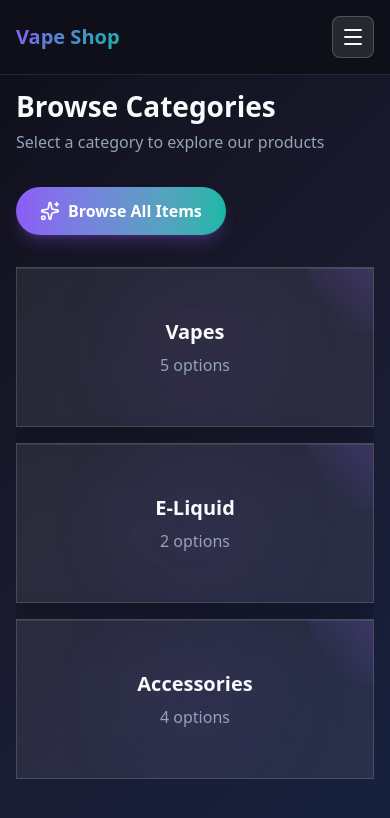
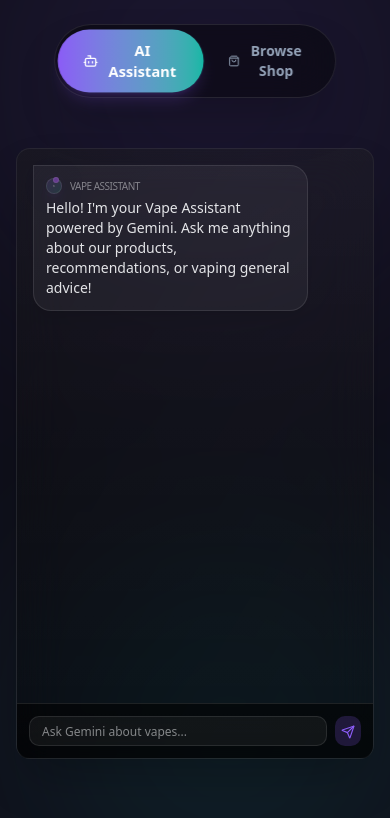
Before and after one commit to prograniteservices-cloud/vape2.0, a Next.js app: page / in a window 390 px wide. Shown: the top 818 px of the page. Built offline with nearby package versions, Linux system fonts and the light colour scheme; no server answers.

Commit message:
Refactor UI: AI-First layout, Gemini integration, and security fixes

```diff
--- a/src/app/page.tsx
+++ b/src/app/page.tsx
@@ -5,7 +5,8 @@ import { motion, AnimatePresence } from 'framer-motion';
 import { Category, Product } from '@/types';
 import { Sidebar } from '@/components/layout/Sidebar';
 import { Dashboard } from '@/components/layout/Dashboard';
-import { Menu } from 'lucide-react';
+import { AIChat } from '@/components/features/AIChat';
+import { Menu, Sparkles, ShoppingBag, Bot } from 'lucide-react';
 import { hasChildren, getProductsByCategory, products as allProducts } from '@/lib/data';
 
 // Page transition wrapper
@@ -18,6 +19,7 @@ function PageTransition({ children, mode }: { children: React.ReactNode; mode: s
         animate={{ opacity: 1, y: 0 }}
         exit={{ opacity: 0, y: -20 }}
         transition={{ duration: 0.3, ease: [0.4, 0, 0.2, 1] }}
+        className="w-full h-full"
       >
         {children}
       </motion.div>
@@ -26,6 +28,7 @@ function PageTransition({ children, mode }: { children: React.ReactNode; mode: s
 }
 
 export default function Home() {
+  const [appMode, setAppMode] = useState<'ai' | 'shop'>('ai');
   const [selectedCategory, setSelectedCategory] = useState<Category | null>(null);
   const [isMobileSidebarOpen, setIsMobileSidebarOpen] = useState(false);
   const [viewMode, setViewMode] = useState<'categories' | 'products'>('categories');
@@ -85,8 +88,40 @@ export default function Home() {
   };
 
   return (
-    <>
-      <header className="md:hidden flex items-center justify-between p-4 bg-[#0f0f1a] border-b border-white/10 z-30">
+    <div className="flex flex-col h-screen overflow-hidden bg-background text-foreground relative">
+
+      {/* Premium Mode Switcher */}
+      <div className="absolute top-6 left-1/2 -translate-x-1/2 z-50 flex items-center gap-1 p-1.5 bg-black/40 backdrop-blur-xl border border-white/10 rounded-full shadow-2xl">
+        <button
+          onClick={() => setAppMode('ai')}
+          className={`
+            flex items-center gap-2 px-6 py-2.5 rounded-full text-sm font-semibold transition-all duration-300
+            ${appMode === 'ai'
+              ? 'bg-gradient-to-r from-primary to-accent text-white shadow-lg shadow-primary/20 scale-105'
+              : 'text-muted-foreground hover:text-white hover:bg-white/5'
+            }
+          `}
+        >
+          <Bot size={18} />
+          <span>AI Assistant</span>
+        </button>
+        <button
+          onClick={() => setAppMode('shop')}
+          className={`
+            flex items-center gap-2 px-6 py-2.5 rounded-full text-sm font-semibold transition-all duration-300
+            ${appMode === 'shop'
+              ? 'bg-white text-black shadow-lg shadow-white/10 scale-105'
+              : 'text-muted-foreground hover:text-white hover:bg-white/5'
+            }
+          `}
+        >
+          <ShoppingBag size={18} />
+          <span>Browse Shop</span>
+        </button>
+      </div>
+
+      {appMode === 'shop' && (
+        <header className="md:hidden flex items-center justify-between p-4 bg-[#0f0f1a] border-b border-white/10 z-30 pt-20">
           <h1 className="text-xl font-bold gradient-text">Vape Shop</h1>
           <button
             onClick={toggleMobileSidebar}
@@ -96,13 +131,7 @@ export default function Home() {
             <Menu size={24} />
           </button>
         </header>
-
-      <Sidebar
-        selectedCategory={selectedCategory}
-        onSelectCategory={handleSelectCategory}
-        isMobileOpen={isMobileSidebarOpen}
-        onCloseMobile={closeMobileSidebar}
-      />
+      )}
 
       {/* Loading Overlay */}
       <AnimatePresence>
@@ -111,7 +140,7 @@ export default function Home() {
             initial={{ opacity: 0 }}
             animate={{ opacity: 1 }}
             exit={{ opacity: 0 }}
-            className="fixed inset-0 z-40 bg-background/50 backdrop-blur-sm flex items-center justify-center pointer-events-none"
+            className="fixed inset-0 z-[60] bg-background/50 backdrop-blur-sm flex items-center justify-center pointer-events-none"
           >
             <motion.div
               animate={{ rotate: 360 }}
@@ -122,7 +151,33 @@ export default function Home() {
         )}
       </AnimatePresence>
 
-      <PageTransition mode={viewMode + (selectedCategory?.id || 'root')}>
+      <main className="flex-1 flex overflow-hidden relative">
+        <PageTransition mode={appMode}>
+          {appMode === 'ai' ? (
+            <div className="w-full h-full flex flex-col items-center justify-center p-4 md:p-8 overflow-hidden relative">
+              {/* Background Ambient Effects */}
+              <div className="absolute top-[-20%] left-[-10%] w-[500px] h-[500px] bg-primary/20 rounded-full blur-[120px] pointer-events-none opacity-50" />
+              <div className="absolute bottom-[-10%] right-[-10%] w-[400px] h-[400px] bg-accent/20 rounded-full blur-[100px] pointer-events-none opacity-50" />
+
+              <div className="w-full max-w-4xl h-[80vh] relative z-10 pt-16">
+                <motion.div
+                  initial={{ scale: 0.95, opacity: 0 }}
+                  animate={{ scale: 1, opacity: 1 }}
+                  transition={{ duration: 0.5 }}
+                  className="h-full"
+                >
+                  <AIChat />
+                </motion.div>
+              </div>
+            </div>
+          ) : (
+            <div className="flex w-full h-full pt-20 md:pt-0">
+              <Sidebar
+                selectedCategory={selectedCategory}
+                onSelectCategory={handleSelectCategory}
+                isMobileOpen={isMobileSidebarOpen}
+                onCloseMobile={closeMobileSidebar}
+              />
               <Dashboard
                 selectedCategory={selectedCategory}
                 onSelectCategory={handleSelectCategory}
@@ -131,7 +186,10 @@ export default function Home() {
                 viewMode={viewMode}
                 products={productsToDisplay}
               />
+            </div>
+          )}
         </PageTransition>
-    </>
+      </main>
+    </div>
   );
 }
--- a/src/components/features/AIChat.tsx
+++ b/src/components/features/AIChat.tsx
@@ -2,9 +2,10 @@
 
 import { useState, useEffect, useRef } from 'react';
 import { motion, AnimatePresence } from 'framer-motion';
-import { Bot, User, Sparkles, Send, MapPin, Tag, Box } from 'lucide-react';
-import { ChatMessage, SCRIPTED_RESPONSES, GUIDED_TOUR_SCRIPT } from '@/lib/mockChat';
+import { Bot, User, Sparkles, Send, Tag } from 'lucide-react';
+import { ChatMessage } from '@/lib/mockChat'; // We might need to redefine ChatMessage if mockChat is being removed or keep it for the type
 import { AnimatedBot } from '../shared/AnimatedBot';
+import { chatWithGemini } from '@/lib/gemini';
 
 // Type for Rich Content Card
 interface RichContentProps {
@@ -41,38 +42,17 @@ export function AIChat() {
         }
     }, [messages, isTyping]);
 
-    // Initial Guided Tour
+    // Initial Greeting
     useEffect(() => {
-        const startTour = async () => {
-            if (messages.length === 0) {
-                setIsTyping(true);
-                await new Promise(r => setTimeout(r, 1500));
-
-                const tourMessages: ChatMessage[] = GUIDED_TOUR_SCRIPT.map((content, i) => ({
-                    id: `tour-${i}`,
-                    role: 'ai',
-                    content,
-                    timestamp: new Date(),
-                    type: 'tour'
-                }));
-
-                setMessages([tourMessages[0]]);
-                setIsTyping(false);
-
-                // Sequence the rest of the tour
-                for (let i = 1; i < tourMessages.length; i++) {
-                    await new Promise(r => setTimeout(r, 2000));
-                    setIsTyping(true);
-                    await new Promise(r => setTimeout(r, 1000));
-                    setMessages(prev => [...prev, tourMessages[i]]);
-                    setIsTyping(false);
-                }
-            }
-        };
-
-        startTour();
-        // eslint-disable-next-line react-hooks/exhaustive-deps
-    }, []);
+        if (messages.length === 0) {
+            setMessages([{
+                id: 'intro',
+                role: 'ai',
+                content: "Hello! I'm your Vape Assistant powered by Gemini. Ask me anything about our products, recommendations, or vaping general advice!",
+                timestamp: new Date()
+            }]);
+        }
+    }, [messages.length]);
 
     const handleSend = async (text: string) => {
         if (!text.trim()) return;
@@ -86,29 +66,29 @@ export function AIChat() {
         };
         setMessages(prev => [...prev, userMsg]);
         setInputValue('');
+        setIsTyping(true);
 
-        // Simulate AI thinking
-        setIsTyping(true);
-        await new Promise(r => setTimeout(r, 1500));
+        try {
+            const responseText = await chatWithGemini(text);
 
-        // Get scripted response
-        const responses = SCRIPTED_RESPONSES[text] || [
-            "That's a great question! In the live version, I would analyze our entire catalog to give you a precise answer.",
-            "For this demo, try clicking one of the suggested examples to see my specific capabilities."
-        ];
-
-        for (const content of responses) {
-            setIsTyping(true);
-            await new Promise(r => setTimeout(r, 1200));
             const aiMsg: ChatMessage = {
-                id: Math.random().toString(),
+                id: Date.now().toString(),
                 role: 'ai',
-                content,
+                content: responseText,
                 timestamp: new Date()
             };
             setMessages(prev => [...prev, aiMsg]);
+        } catch (error) {
+            console.error("Gemini Error:", error);
+            const errorMsg: ChatMessage = {
+                id: Date.now().toString(),
+                role: 'ai',
+                content: "I'm having trouble connecting to the server right now. Please try again later.",
+                timestamp: new Date()
+            };
+            setMessages(prev => [...prev, errorMsg]);
+        } finally {
             setIsTyping(false);
-            await new Promise(r => setTimeout(r, 500));
         }
     };
 
@@ -145,13 +125,10 @@ export function AIChat() {
                                     )}
                                     {msg.role === 'ai' ? 'Vape Assistant' : 'You'}
                                 </div>
-                                {msg.content}
+                                <div className="whitespace-pre-wrap">{msg.content}</div>
                                 {/* Rich Content Stub - Logic would expand here */}
-                                {msg.role === 'ai' && msg.content.includes("15% off") && (
-                                    <RichContentCard type="promo" data="Sale Category: 15% Off All Fruits" />
-                                )}
-                                {msg.role === 'ai' && msg.content.includes("Elf Bar") && (
-                                    <RichContentCard type="category" data="Filter: Brand = Elf Bar" />
+                                {msg.role === 'ai' && msg.content.toLowerCase().includes("sale") && (
+                                    <RichContentCard type="promo" data="Check out our Sale items!" />
                                 )}
                             </div>
                         </motion.div>
@@ -173,21 +150,6 @@ export function AIChat() {
                 )}
             </div>
 
-            {/* Suggested Examples (Quick Replies) */}
-            <div className="p-3 bg-black/40 border-t border-white/5">
-                <div className="flex flex-wrap gap-2">
-                    {Object.keys(SCRIPTED_RESPONSES).slice(0, 3).map((example, i) => (
-                        <button
-                            key={i}
-                            onClick={() => handleSend(example)}
-                            className="text-[10px] px-2 py-1 rounded-full bg-white/5 border border-white/10 hover:bg-primary/20 hover:border-primary/30 transition-all text-muted-foreground hover:text-primary-foreground"
-                        >
-                            {example}
-                        </button>
-                    ))}
-                </div>
-            </div>
-
             {/* Input Area */}
             <div className="p-3 bg-black/60 border-t border-white/10 flex gap-2">
                 <input
@@ -195,7 +157,7 @@ export function AIChat() {
                     value={inputValue}
                     onChange={(e) => setInputValue(e.target.value)}
                     onKeyDown={(e) => e.key === 'Enter' && handleSend(inputValue)}
-                    placeholder="Ask about vapes..."
+                    placeholder="Ask Gemini about vapes..."
                     className="flex-1 bg-white/5 border border-white/10 rounded-lg px-3 py-1.5 text-xs focus:outline-none focus:border-primary/50 transition-colors"
                 />
                 <button
--- a/src/components/layout/Dashboard.tsx
+++ b/src/components/layout/Dashboard.tsx
@@ -16,20 +16,6 @@ interface DashboardProps {
   viewMode: 'categories' | 'products';
   products: Product[];
 }
-
-const shapeStyles: Record<string, string> = {
-  'small-rect': 'col-span-1 row-span-1',
-  'medium-rect': 'col-span-2 row-span-1',
-  'large-rect': 'col-span-2 row-span-2',
-  'circle': 'col-span-1 row-span-1 aspect-square rounded-full',
-  'pill': 'col-span-2 row-span-1 rounded-full',
-};
-
-const productShapes: ('small-rect' | 'medium-rect' | 'large-rect' | 'circle' | 'pill')[] = [
-  'medium-rect', 'small-rect', 'large-rect', 'circle', 'pill',
-  'small-rect', 'medium-rect', 'circle', 'medium-rect', 'small-rect',
-  'large-rect', 'pill', 'small-rect', 'medium-rect', 'circle',
-];
 
 export function Dashboard({
   selectedCategory,
@@ -152,11 +138,10 @@ export function Dashboard({
               <span className="text-muted-foreground">/</span>
               <button
                 onClick={() => onSelectCategory(cat)}
-                className={`${
-                  index === breadcrumb.length - 2
-                    ? 'text-primary font-semibold'
-                    : 'text-muted-foreground hover:text-foreground'
-                } transition-colors`}
+                className={`${index === breadcrumb.length - 2
+                  ? 'text-primary font-semibold'
+                  : 'text-muted-foreground hover:text-foreground'
+                  } transition-colors`}
               >
                 {cat.name}
               </button>
@@ -252,17 +237,18 @@ export function Dashboard({
             variants={containerVariants}
             initial="hidden"
             animate="visible"
-            className="dashboard-grid grid grid-cols-1 sm:grid-cols-2 lg:grid-cols-4 gap-4 auto-rows-[200px]"
+            className="dashboard-grid grid grid-cols-1 sm:grid-cols-2 lg:grid-cols-3 xl:grid-cols-4 gap-6 p-4"
           >
-            {products.map((product, index) => (
+            {products.map((product) => (
               <motion.div
                 key={product.id}
                 variants={cardVariants}
+                className="col-span-1"
               >
                 <ProductCard
                   product={product}
                   onClick={() => handleProductClick(product)}
-                  shape={productShapes[index % productShapes.length]}
+                  shape="medium-rect"
                   discount={product.salePrice ? Math.round(((product.price - product.salePrice) / product.price) * 100) : undefined}
                 />
               </motion.div>
--- a/src/components/layout/Sidebar.tsx
+++ b/src/components/layout/Sidebar.tsx
@@ -5,7 +5,6 @@ import { motion, AnimatePresence } from 'framer-motion';
 import { Category } from '@/types';
 import { categoryTree, hasChildren } from '@/lib/data';
 import { ChevronRight, ChevronDown, MessageCircle, Sparkles, X, Bot } from 'lucide-react';
-import { AIChat } from '../features/AIChat';
 
 
 
@@ -171,26 +170,6 @@ export function Sidebar({ selectedCategory, onSelectCategory, isMobileOpen = fal
           <p className="text-sm text-muted-foreground mt-1">Find your perfect vape</p>
         </div>
 
-        {/* AI Chat Section - Enhanced Presentation Mode */}
-        <div className="flex-shrink-0 p-4 border-b border-white/10 bg-black/5">
-          <div className="flex items-center gap-2 mb-3">
-            <Sparkles className="text-primary" size={20} />
-            <h2 className="font-semibold text-foreground">AI Showcase</h2>
-            <motion.span
-              animate={{ opacity: [0.5, 1, 0.5] }}
-              transition={{ repeat: Infinity, duration: 2 }}
-              className="ml-auto text-[10px] px-2 py-0.5 bg-primary/20 text-primary border border-primary/30 rounded-full font-bold tracking-widest"
-            >
-              LIVE DEMO
-            </motion.span>
-          </div>
-
-          {/* Enhanced AI Chat Interface */}
-          <div className="h-[420px] relative">
-            <AIChat />
-          </div>
-        </div>
-
         {/* Category Tree */}
         <div className="flex-1 overflow-y-auto p-4">
           <div className="flex items-center gap-2 mb-3">
--- /dev/null
+++ b/src/lib/gemini.ts
@@ -0,0 +1,22 @@
+import { GoogleGenerativeAI } from "@google/generative-ai";
+
+const API_KEY = process.env.NEXT_PUBLIC_GEMINI_API_KEY;
+
+if (!API_KEY) {
+    console.warn("NEXT_PUBLIC_GEMINI_API_KEY is not defined in environment variables. Gemini features may not work.");
+}
+
+const genAI = new GoogleGenerativeAI(API_KEY || "");
+
+export const model = genAI.getGenerativeModel({ model: "gemini-1.5-flash" });
+
+export async function chatWithGemini(prompt: string) {
+    try {
+        const result = await model.generateContent(prompt);
+        const response = await result.response;
+        return response.text();
+    } catch (error) {
+        console.error("Error communicating with Gemini:", error);
+        throw error;
+    }
+}
```
Lines whose indentation alone changed are shown as unchanged.
